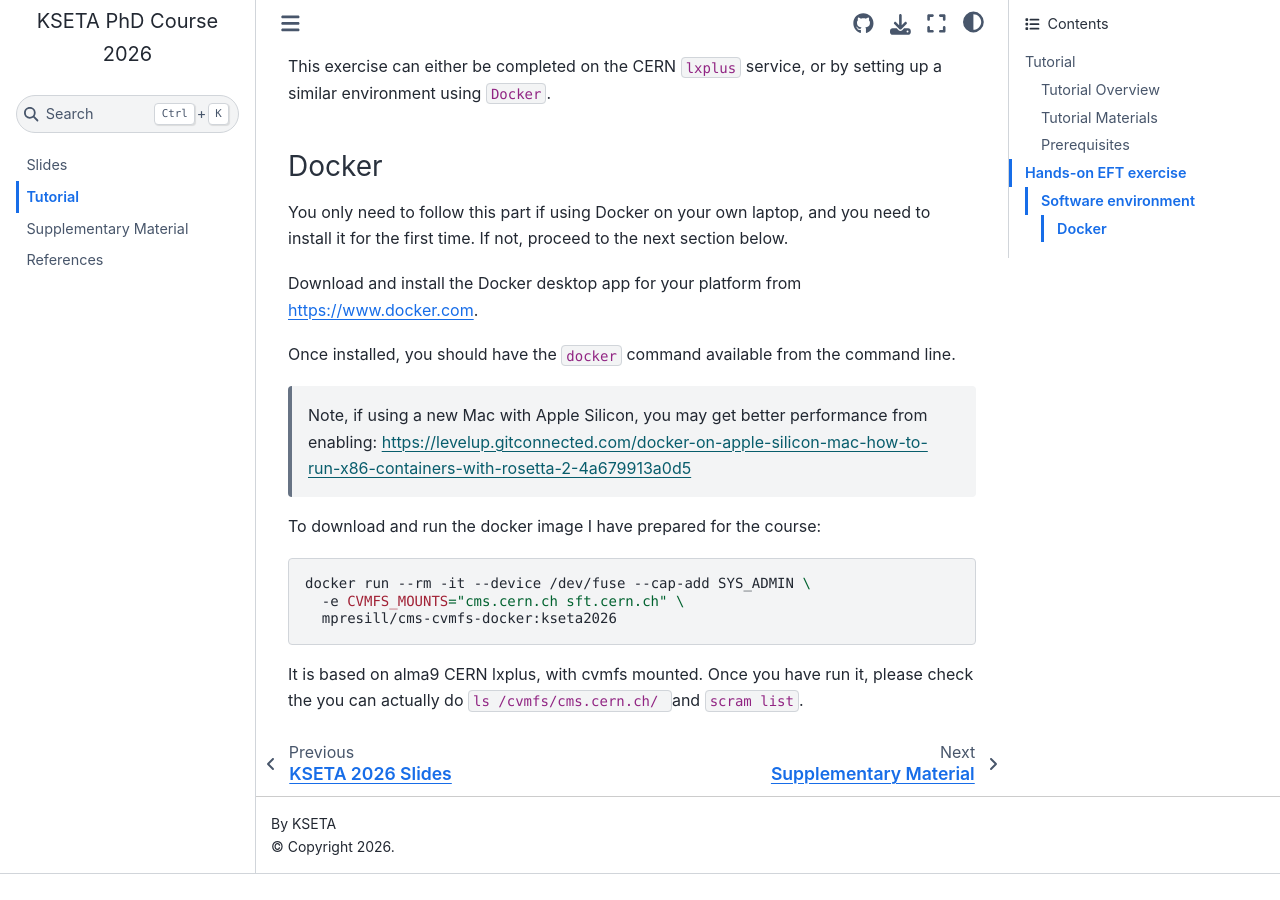
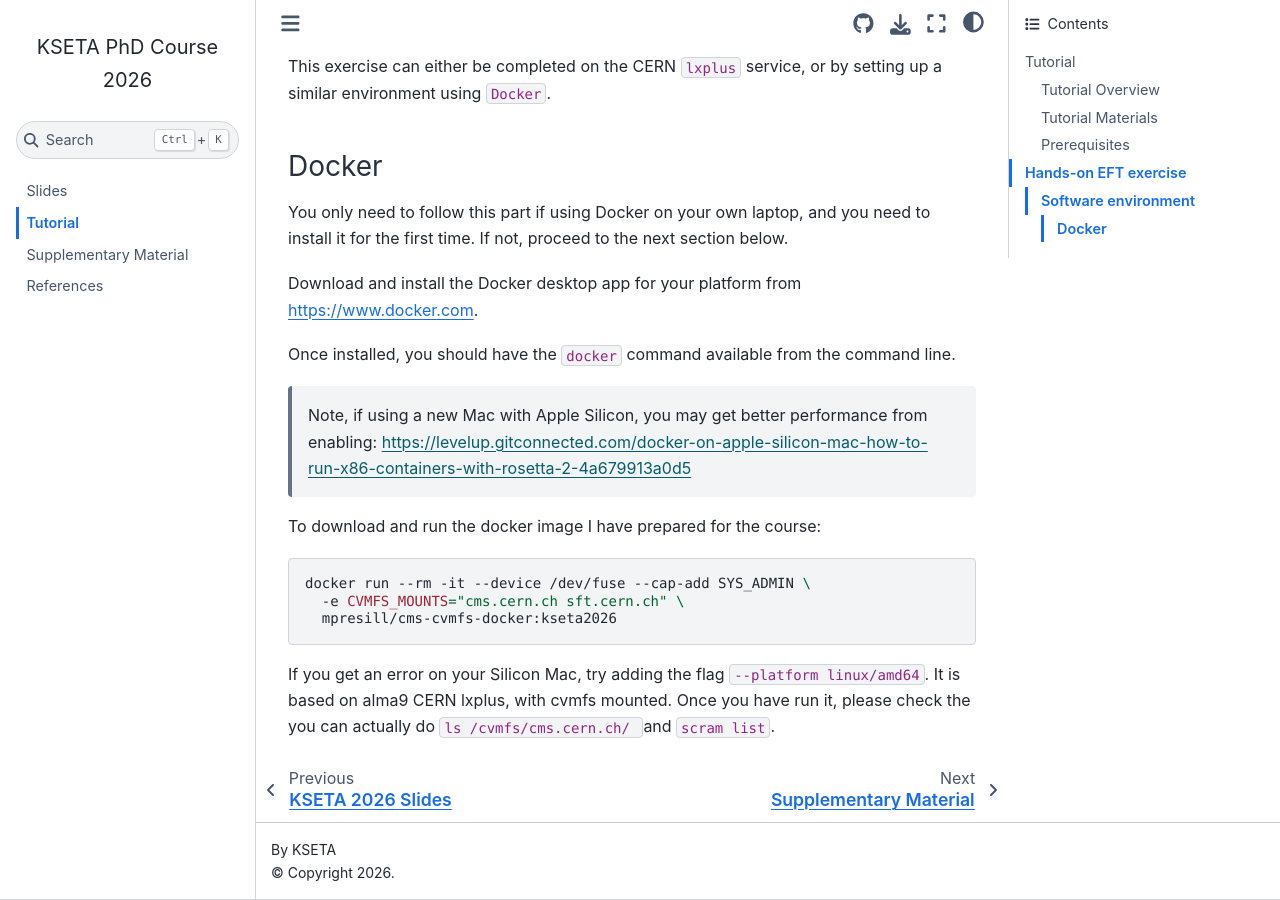
Before and after one commit to mpresill/KSETA_2026, a Jupyter Book: the page built from tutorial.md, in a window 1280 px wide and 900 px high, scrolled down 693 px. Built offline with Jupyter Book 1.0.4 settings and Sphinx 7.4.7 and the Sphinx Book theme 1.1.4, drawn with Linux system fonts in a browser that asks for light colours; before the commit the page ends 1567 px from its top, so only the background shows below that.

Commit message:
Add troubleshooting tip for Silicon Mac users
Added note for Silicon Mac users regarding platform flag.

````diff
--- a/tutorial.md
+++ b/tutorial.md
@@ -45,6 +45,7 @@ docker run --rm -it --device /dev/fuse --cap-add SYS_ADMIN \
   mpresill/cms-cvmfs-docker:kseta2026
 ```
 
+If you get an error on your Silicon Mac, try adding the flag `--platform linux/amd64`.
 It is based on alma9 CERN lxplus, with cvmfs mounted. Once you have run it, please check the you can actually do `ls /cvmfs/cms.cern.ch/ ` and `scram list`.
 
 
````
